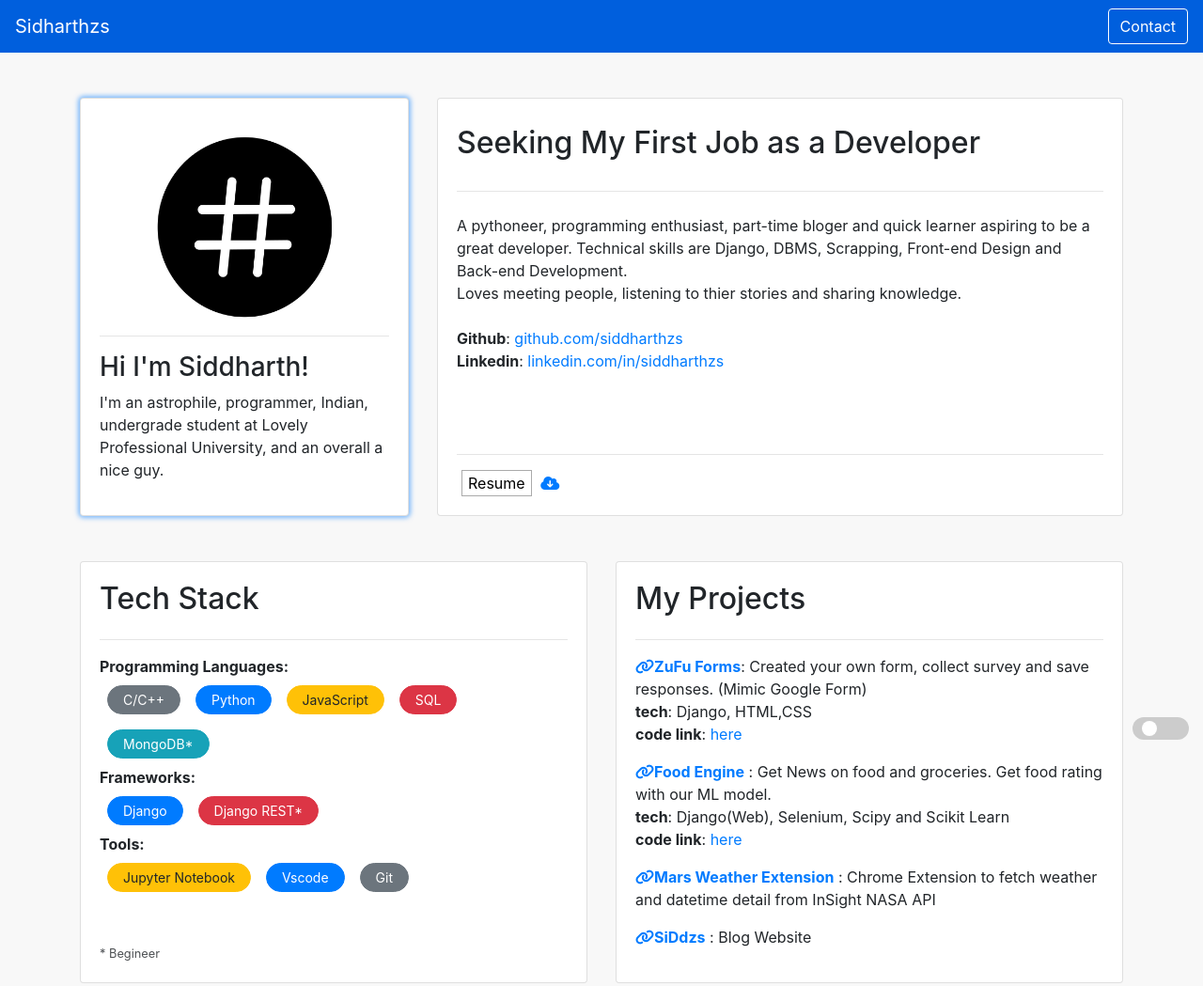
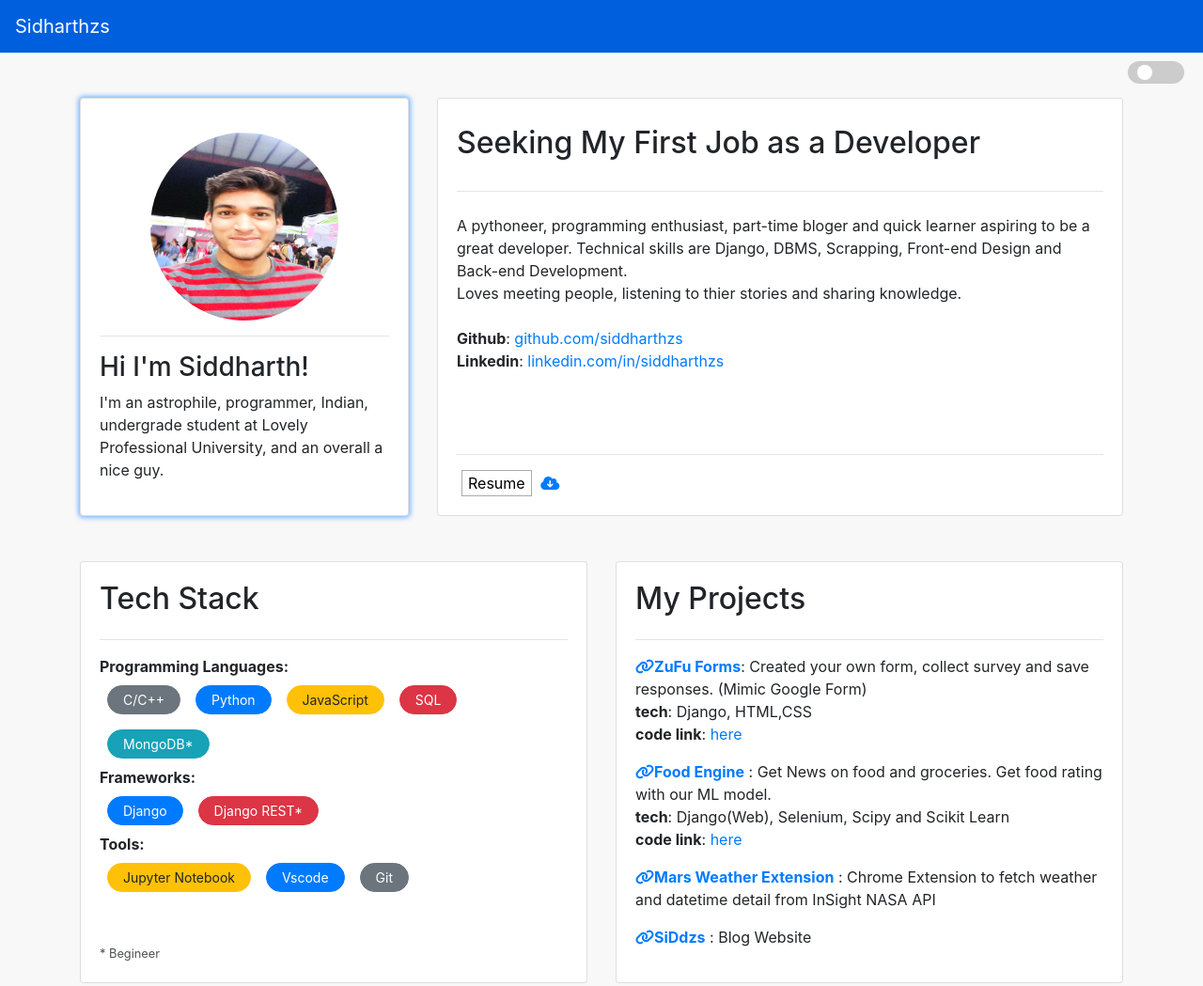
Before and after one commit to siddharthzs/siddharthzs.github.io, a plain HTML site: page index.html in a window 1280 px wide. Shown: the top 1049 px of the page at 94% size. Drawn offline with nearby package versions, Linux system fonts and the light colour scheme.

Commit message:
add profile image

```diff
--- a/index.html
+++ b/index.html
@@ -75,8 +75,8 @@
 .switch {
   position: fixed;
   display: inline-block;
-  bottom: 5px;
-  right:15px;
+  top: 65px;
+  right:20px;
   width: 60px;
   height: 24px;
   z-index: 10;
@@ -143,6 +143,8 @@
             margin-top:0;
             margin-bottom: 0;
         }
+
+
     }
     </style>
   </head>
@@ -153,14 +155,15 @@
             <div class="ml-auto">
                 <!-- <i class="fa fa-adjust bg-white" aria-hidden="false"></i> -->
                 <!-- <i class="fa fa-adjust" aria-hidden="true"></i> -->
-                <a href="#contact-page"class="btn btn-outline-dark text-white border-white">Contact</a>
+                <!-- <a href="#contact-page"class="btn btn-outline-dark text-white border-white">Contact</a> -->
+                <label class="switch">
+                    <input type="checkbox" onclick="theme_change()">
+                    <span class="slider round"></span>
+                </label>
             </div>
     </nav>
 
-    <label class="switch">
-        <input type="checkbox" onclick="theme_change()">
-        <span class="slider round"></span>
-    </label>
+
 
 
 
@@ -169,7 +172,7 @@
             <div class="col-md-4 my-2 my-md-0">
                 <div class="profile card card-body h-100">
                     <div class="profile-img-box mt-3" style="display: flex;align-items: center;justify-content: center;">
-                        <img src="static/whitehashtag.jpg" alt="pro-img" style="width: 200px; height: 200px;" class="rounded-circle">
+                        <img src="my_photo1.jpg" alt="pro-img" style="width: 200px; height: 200px;" class="rounded-circle">
                     </div>
                     <hr>
                     <header class="profile-content">
```
Also changed, not shown: my_photo.jpg (added), my_photo1.jpg (added).
